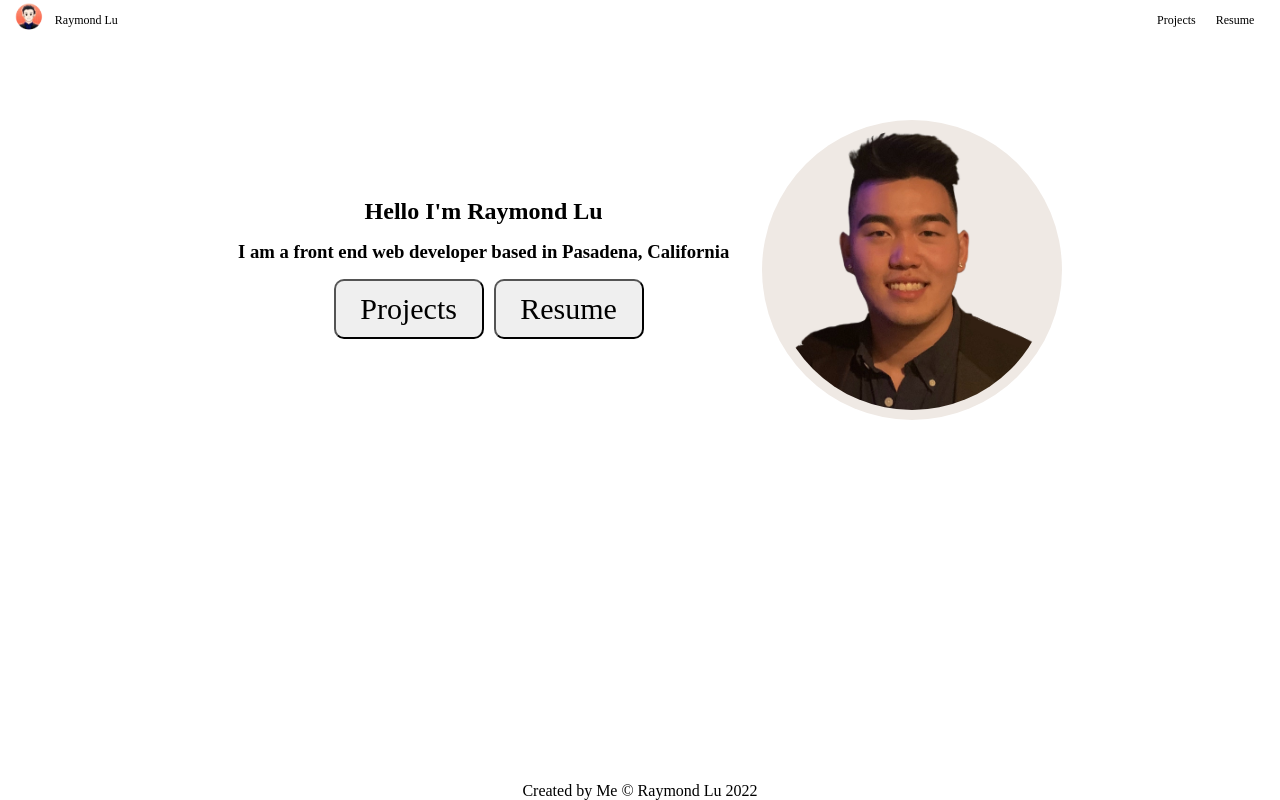
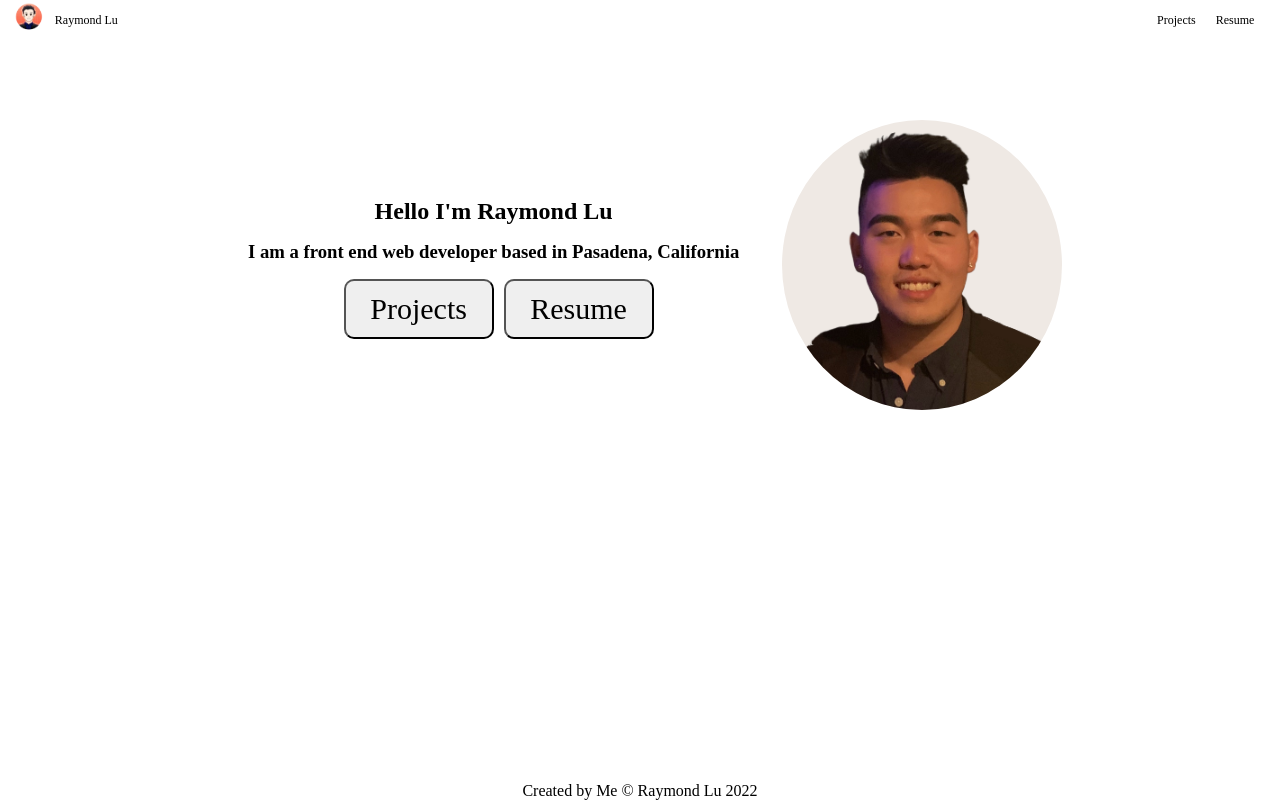
Before and after one commit to raylu15742cs/raylu15742cs.github.io, a React (Create React App) app in the folder portfolio/: page /#/ in a window 1280 px wide. Built offline with nearby package versions, Linux system fonts and the light colour scheme; a web font is replaced by a local one.

Commit message:
fix home icon padding

```diff
--- a/portfolio/src/app.css
+++ b/portfolio/src/app.css
@@ -127,7 +127,7 @@ h2 {
 .Home img {
     height: 35vh;
     background-color: #efe9e4;
-    padding: 10px;
+    padding-top: 10px;
     border-radius: 50%;
 }
 .HomeTop {
```
